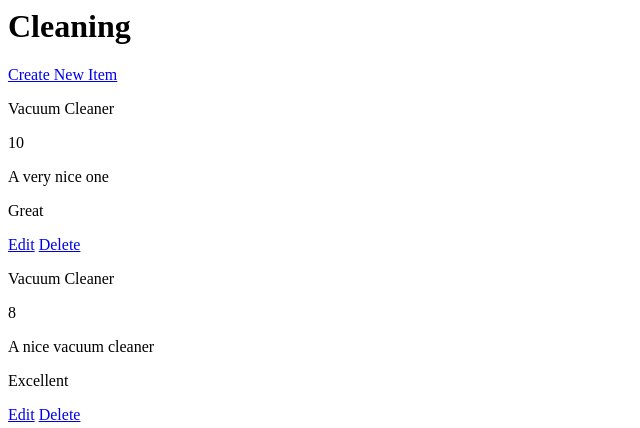
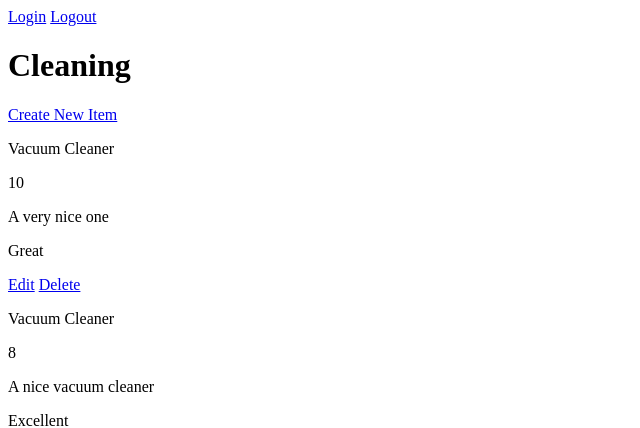
Before and after one commit to danielspottiswood/CatalogProject, a Flask app: page /categories/1/ in a window 1280 px wide. Shown: the top 428 px of the page, without its empty margins (0-640 px from the left). Run offline with Flask 2, Linux system fonts and the light colour scheme; data comes from the database, SQL or seed files in the repository.

Commit message:
Added Login and Logout Buttons on main pages

```diff
--- a/templates/Category.html
+++ b/templates/Category.html
@@ -1,5 +1,7 @@
 <html>
 <head>
+	<a href="http://0.0.0.0:8000/login">Login</a>
+	<a href="http://0.0.0.0:8000/fbdisconnect">Logout</a>
 	<!--<link rel=stylesheet type=text/css href="{{ url_for('static', filename='styles.css') }}"> -->
 	</head>
 
--- a/templates/home.html
+++ b/templates/home.html
@@ -1,5 +1,7 @@
 <html>
 <head>
+		<a href="http://0.0.0.0:8000/login">Login</a>
+		<a href="http://0.0.0.0:8000/fbdisconnect">Logout</a>
 	<!--<link rel=stylesheet type=text/css href="{{ url_for('static', filename='styles.css') }}"> -->
 	</head>
 
--- a/templates/index.html
+++ b/templates/index.html
@@ -1,5 +1,6 @@
 <html>
 <head>
+	<a href="http://0.0.0.0:8000/login">Login</a>
 	<!--<link rel=stylesheet type=text/css href="{{ url_for('static', filename='styles.css') }}"> -->
 	</head>
 
```
